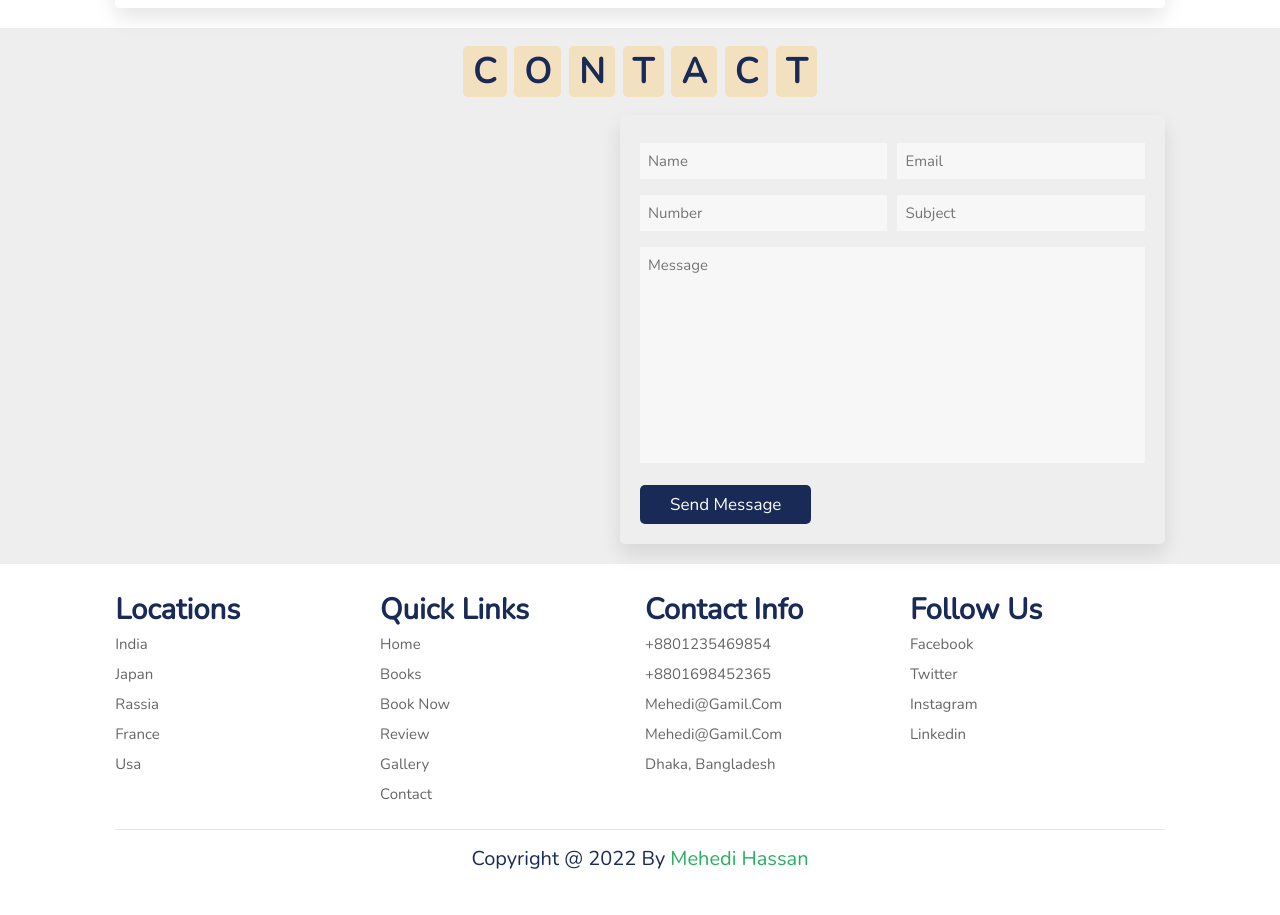
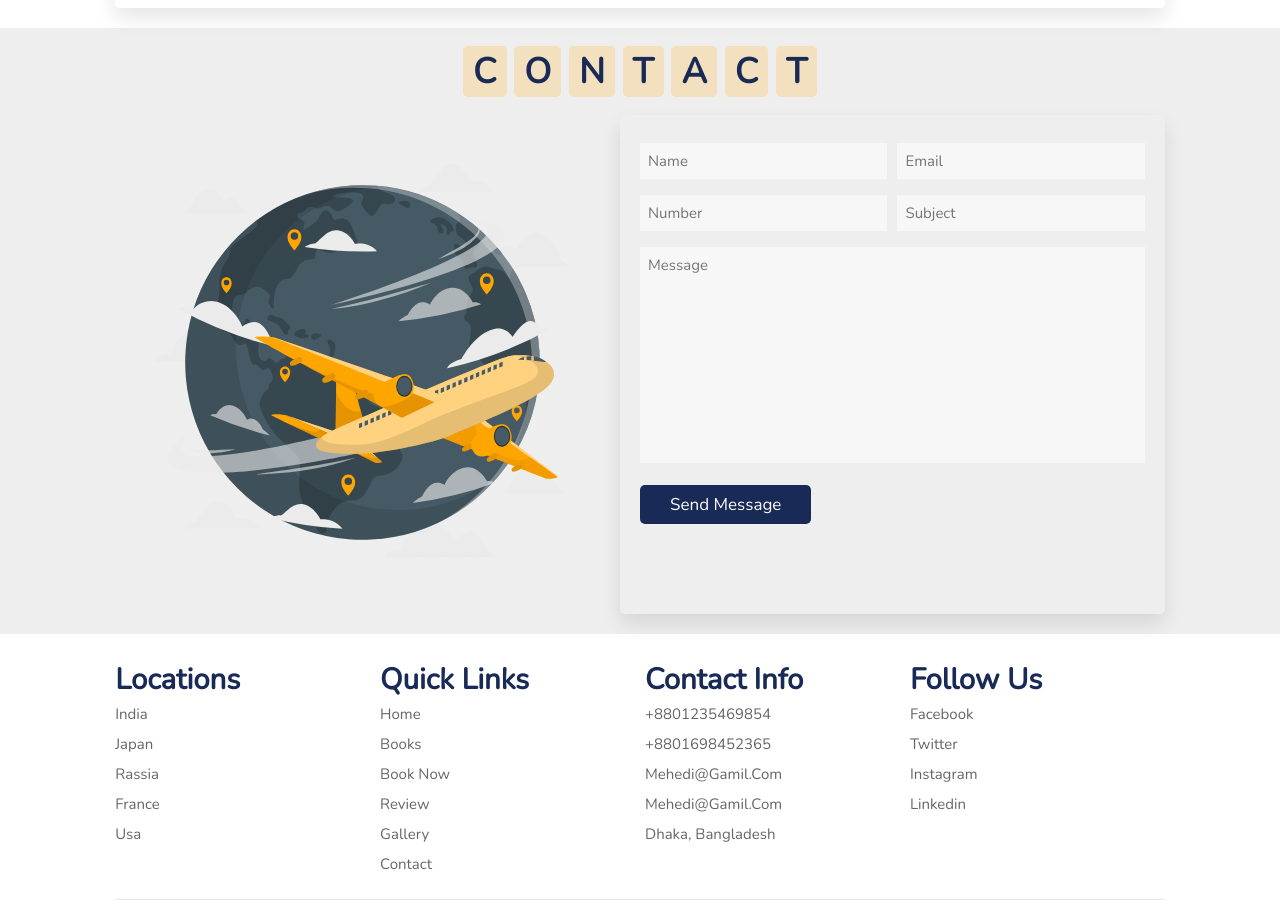
Before and after one commit to mehedihassan23/book-store, a plain HTML site: page index.html in a window 1280 px wide. Shown: the part 4871-5786 px from the top of the page. Drawn offline with nearby package versions, Linux system fonts and the light colour scheme; a web font is replaced by a local one.

Commit message:
added contact image

```diff
--- a/index.html
+++ b/index.html
@@ -602,7 +602,7 @@
 
            <div class="row">
                <div class="image">
-                   <img src="images/contact-img.svg" alt="">
+                   <img src="book/contact-img.svg" alt="">
                </div>
 
                <form action="">
```
Also changed, not shown: book/contact-img.svg (added).
